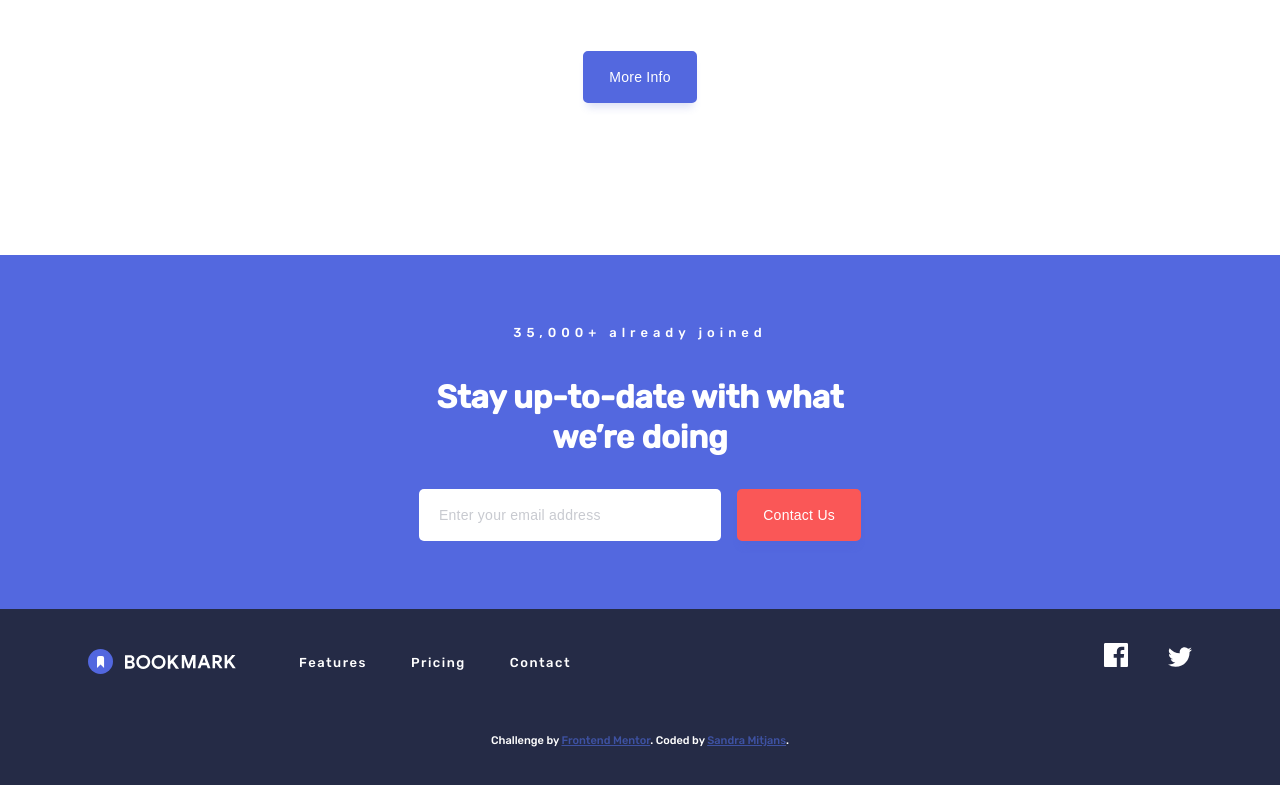
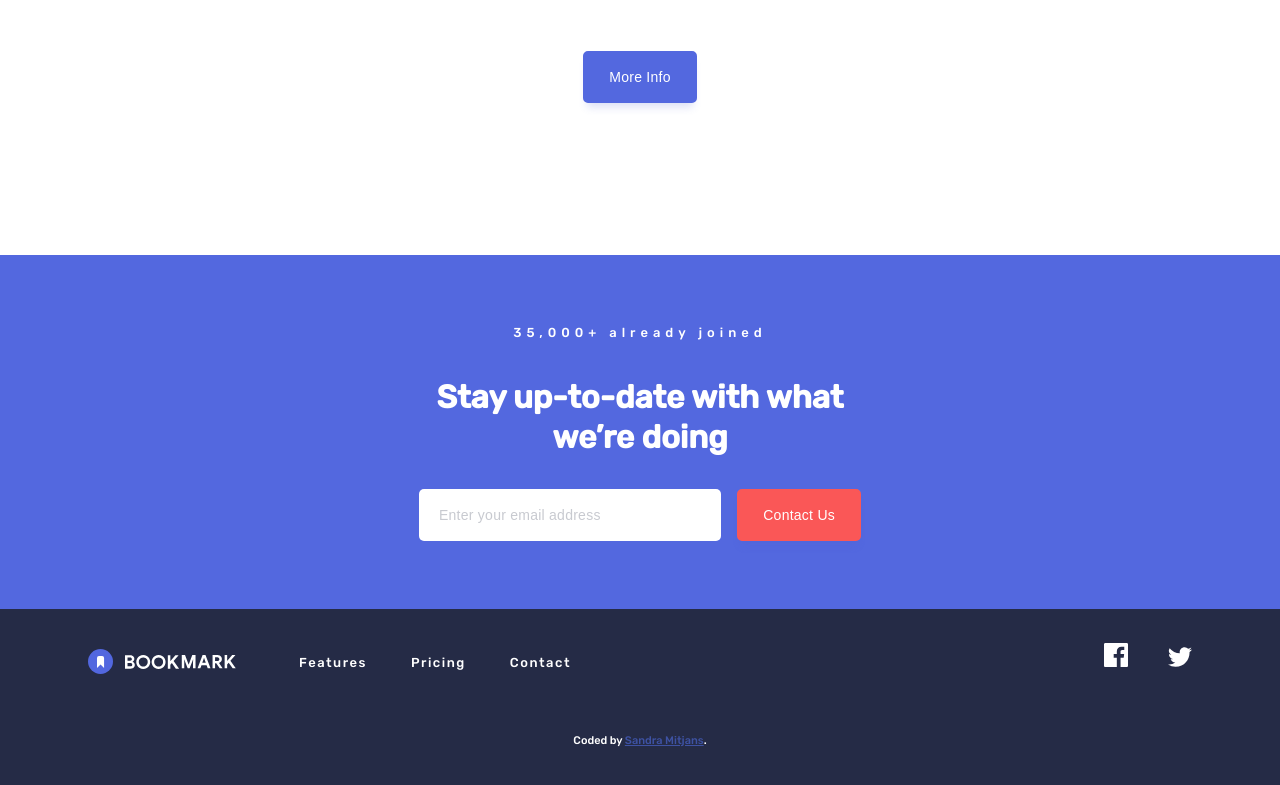
Before and after one commit to sandramitjans/Bookmark-landing-page, a plain HTML site: page index.html in a window 1280 px wide. Shown: the part 2916-3701 px from the top of the page. Drawn offline with nearby package versions, Linux system fonts and the light colour scheme.

Commit message:
Update index.html

```diff
--- a/index.html
+++ b/index.html
@@ -185,12 +185,7 @@
             </div>
 
         </div>
-        <p class="attribution">
-            Challenge by
-            <a href="https://www.frontendmentor.io?ref=challenge" target="_blank"
-              >Frontend Mentor</a
-            >. Coded by <a href="#">Sandra Mitjans</a>.
-          </p>
+        <p class="attribution">Coded by <a href="#">Sandra Mitjans</a>.</p>
     </footer>
 </body>
 </html>
```
